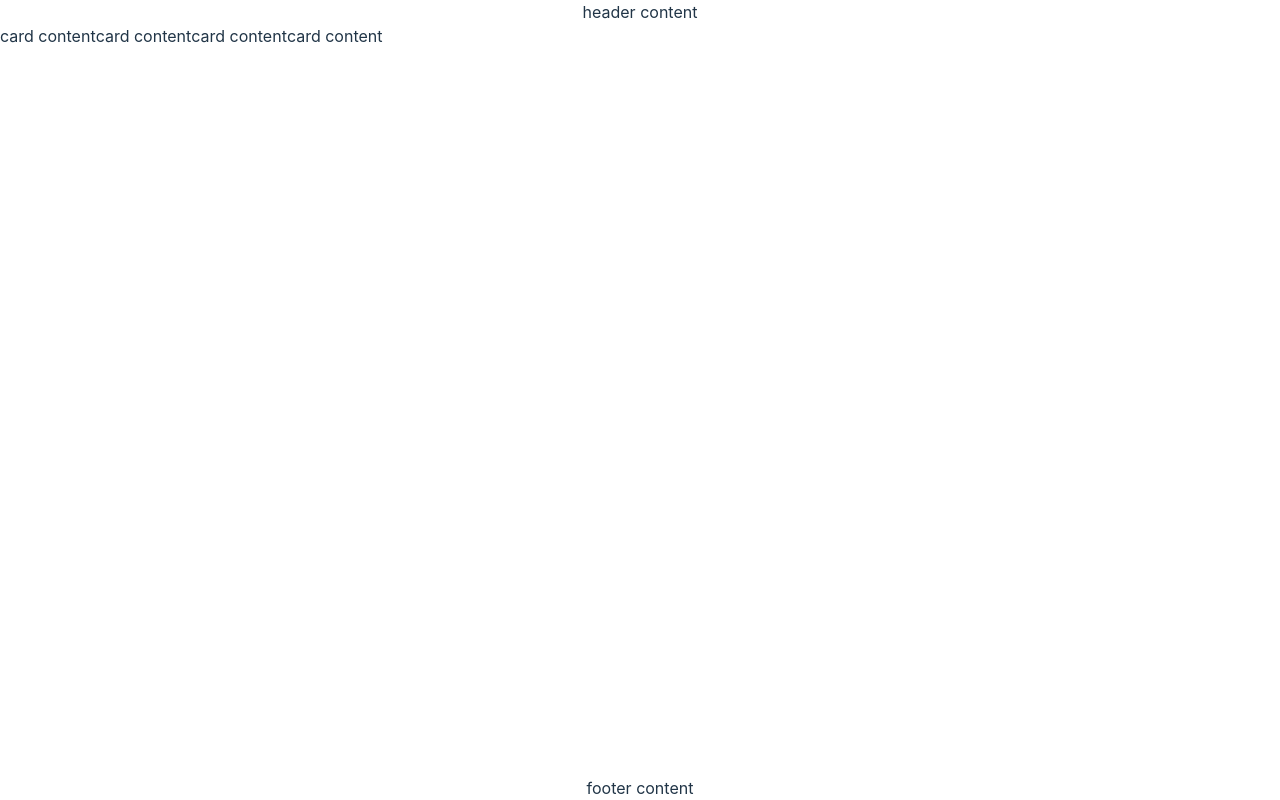
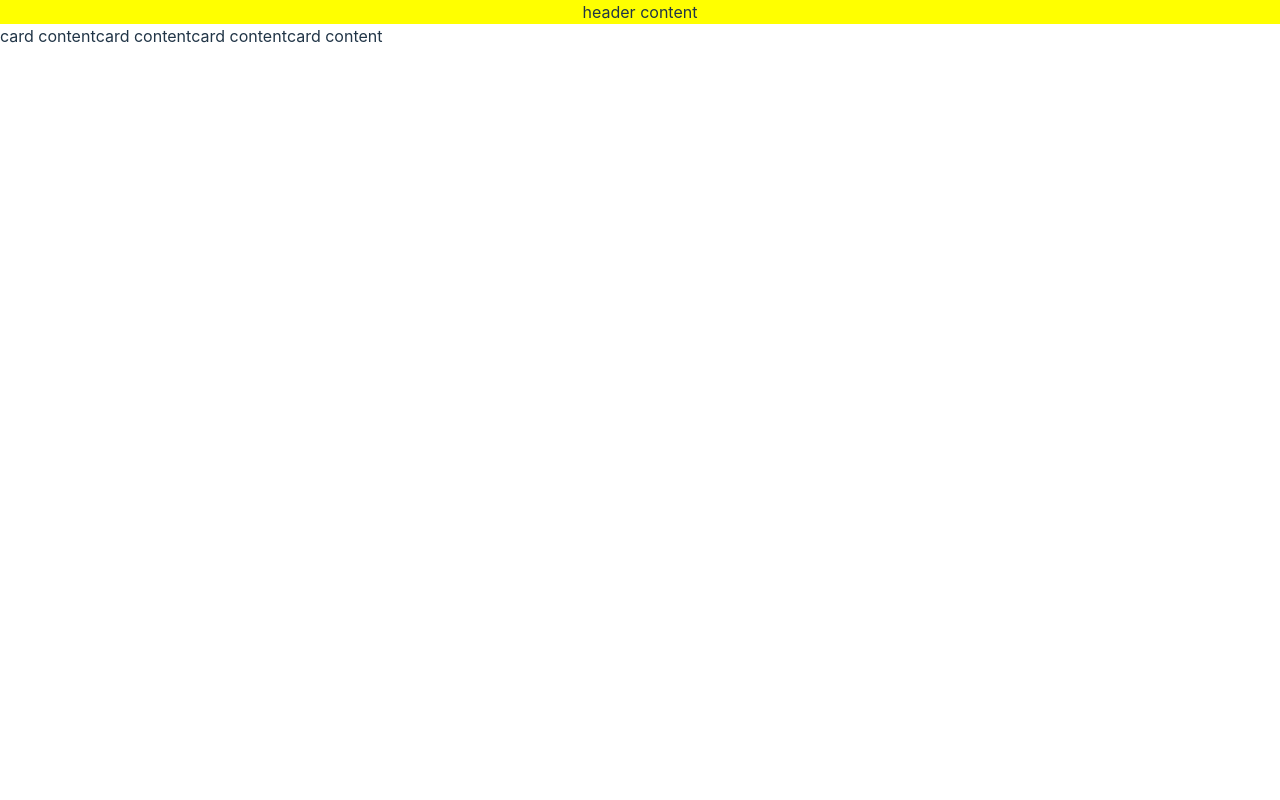
Before and after one commit to denitrip/metro-shopping-list, a React (Vite) app: page / in a window 1280 px wide. Built offline with nearby package versions, Linux system fonts and the light colour scheme.

Commit message:
Dzianis | add footer css and header css

```diff
--- /dev/null
+++ b/src/components/Footer/Footer.css
@@ -0,0 +1,3 @@
+.footer__container {
+    background-color: green;
+}
--- a/src/components/Footer/Footer.tsx
+++ b/src/components/Footer/Footer.tsx
@@ -1,7 +1,8 @@
 import React from 'react'
 
+import './Footer.css';
+
 export const FooterComponent: React.FC = () => {
-    return <div>
-        footer content
+    return <div className='footer__container'>
     </div>
 }
--- /dev/null
+++ b/src/components/Header/Header.css
@@ -0,0 +1,3 @@
+.header__container {
+    background-color: yellow;
+}
--- a/src/components/Header/Header.tsx
+++ b/src/components/Header/Header.tsx
@@ -1,7 +1,13 @@
 import React from 'react'
 
+import './Header.css'
+
 export const HeaderComponent: React.FC = () => {
-    return <div>
+    const handleClick = () => {
+        console.log('click');
+    }
+
+    return <div className='header__container' onClick={handleClick}>
         header content
     </div>
 }
```
